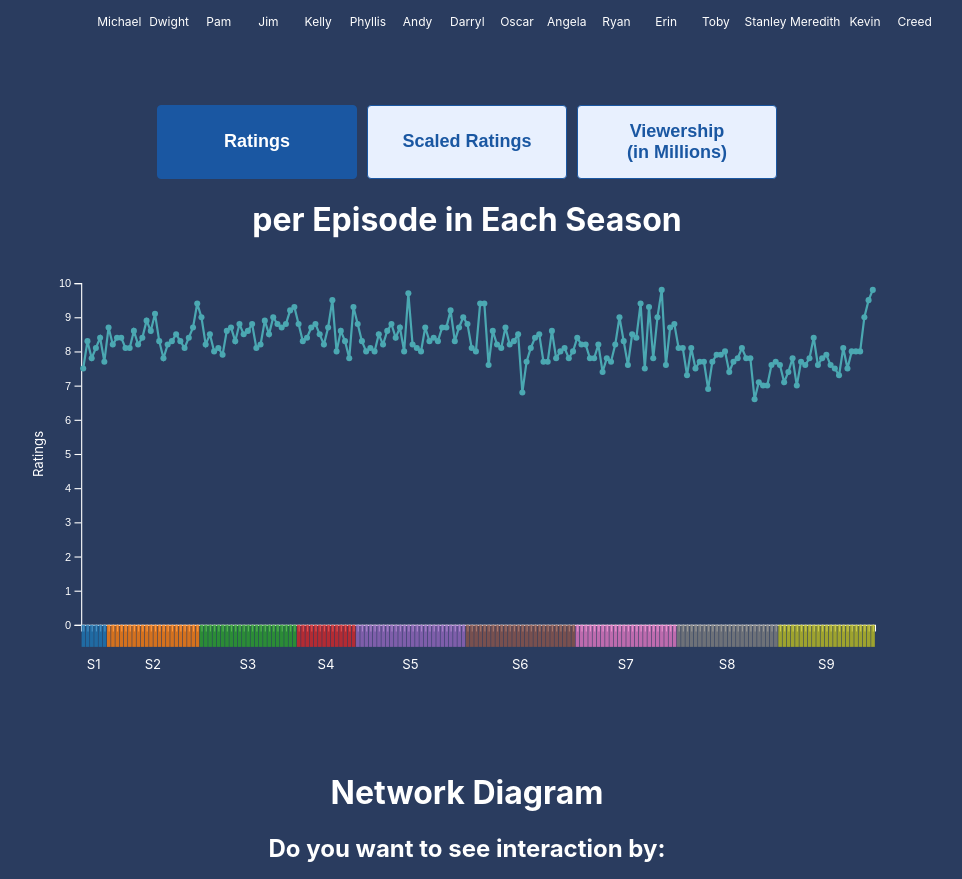
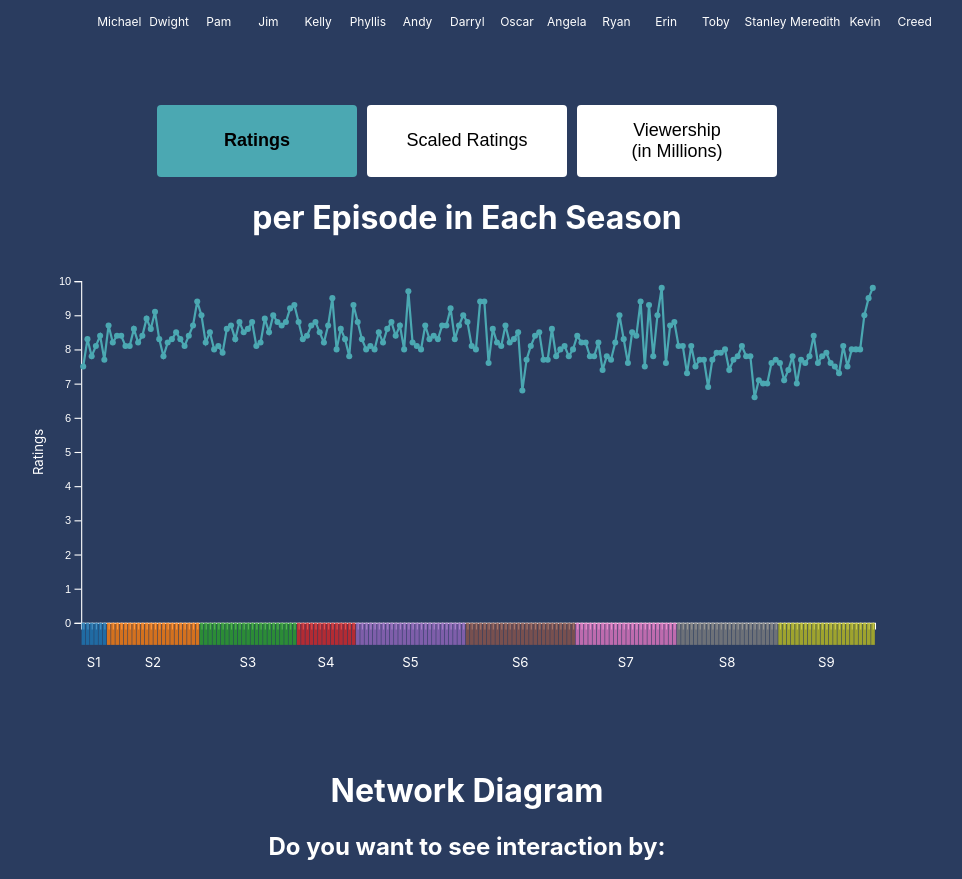
Before and after one commit to princessempel/DataVis-TheOffice, a React (Create React App) app in the folder dv-theoffice/: page / in a window 1280 px wide. Shown: the part 2454-3333 px from the top of the page, without its empty margins (173-1135 px from the left). Built offline with nearby package versions, Linux system fonts and the light colour scheme.

Commit message:
Revert "ui tweaks"
This reverts commit c57b9c9d8df04d8535d13cdb0dfa3a5e9aa4e52a.

```diff
--- a/dv-theoffice/src/App.css
+++ b/dv-theoffice/src/App.css
@@ -135,25 +135,23 @@ html,
 
 .toggle-buttons button {
   padding: 15px 15px;
-  border: 1px solid #1a57a2;
-  background-color: #e8f0fe;
-  color: #1a57a2;
+  background-color: #fff;
+  color: black;
+  border: none;
   border-radius: 4px;
   cursor: pointer;
   font-size: calc(10px + 1vmin);
   text-align: center;
   width: 200px;
+}
+
+.toggle-buttons button.active {
+  background-color: #4BA8B2;
   font-weight: bold;
 }
 
-.toggle-buttons button.active {
-  background-color: #1a57a2;
-  color: #ffffff;
-}
-
 .toggle-buttons button:hover {
-  background-color: #4ba8b2;
-  color: #ffffff;
+  background-color: #727980;
 }
 
 .network-filter {
--- a/dv-theoffice/src/App.js
+++ b/dv-theoffice/src/App.js
@@ -79,7 +79,7 @@ function App() {
             onClick={() => setDataKey("viewership_mil")}
           >
             <span>Viewership</span><br></br>
-            <span> (in Millions)</span>
+            <span>(in Millions)</span>
           </button>
         </div>
         {/* <span style={{ alignSelf: "center", justifySelf: "center", color: "white", fontWeight: "bold" }}>per Episode in Each Season</span> */}
--- a/dv-theoffice/src/ParallelCoordinates.js
+++ b/dv-theoffice/src/ParallelCoordinates.js
@@ -129,7 +129,7 @@ const ParallelCoordinates = ({ data }) => {
             );
 
             d3.selectAll(`.line-${d.Character}`)
-            .style("stroke", "#f2b325")
+            .style("stroke", "orange")  // Highlight lines in orange
             .style("stroke-width", 5);
               })
               .on("mousemove", event => {
@@ -141,7 +141,7 @@ const ParallelCoordinates = ({ data }) => {
                 tooltip.style("visibility", "hidden");
 
                 d3.selectAll(`.line-${d.Character}`)
-                .style("stroke", "steelblue")
+                .style("stroke", "steelblue")  // Reset the line color
                 .style("stroke-width", 1);
             })
               .attr("clip-path", `url(#clip-${d.Character}-${dim}-${counter})`); // Use clip-path defined in 'defs'
```
